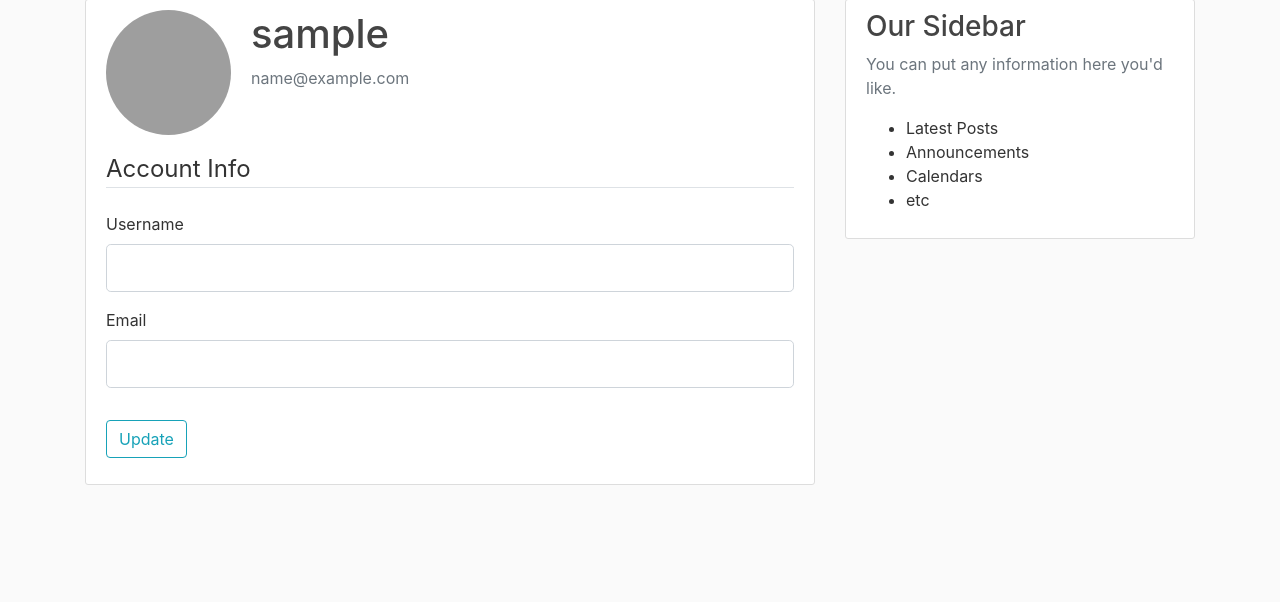
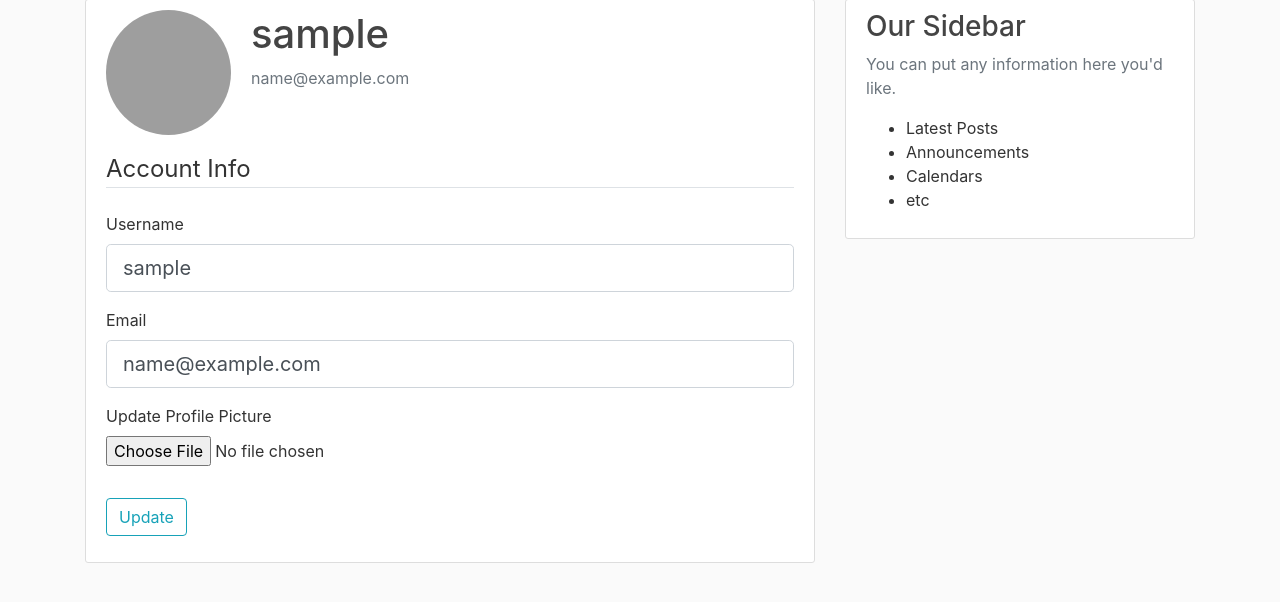
Before and after one commit to NinahMo/ninahs-blog, a Flask app: page /account in a window 1280 px wide. Shown: the part 105-707 px from the top of the page. Run offline with Flask 2, Linux system fonts and the light colour scheme; the visitor is signed in with stand-in values (Sample User, id 1); data comes from the database, SQL or seed files in the repository; some libraries are stand-ins or nearby versions; grey boxes are pictures that could not be loaded.

Commit message:
Add a new route for new posts

```diff
--- a/flaskblog/forms.py
+++ b/flaskblog/forms.py
@@ -1,4 +1,5 @@
 from flask_wtf import FlaskForm
+from flask_wtf.file import FileField,FileAllowed
 from flask_login import current_user
 from wtforms import StringField,PasswordField,SubmitField,BooleanField
 from wtforms.validators import DataRequired,Length,Email,EqualTo,ValidationError
@@ -30,6 +31,7 @@ class LoginForm(FlaskForm):
 class UpdateAccountForm(FlaskForm):
     username = StringField('Username', validators=[DataRequired(), Length(min=2, max=20)])
     email = StringField('Email', validators=[DataRequired(), Email()])
+    picture = FileField('Update Profile Picture', validators=[FileAllowed(['jpg', 'png'])])
     submit = SubmitField('Update')
 
     def validate_username(self, username):
--- a/flaskblog/routes.py
+++ b/flaskblog/routes.py
@@ -1,3 +1,6 @@
+import os
+import secrets
+from PIL import Image
 from flask import render_template,url_for,flash,redirect,request
 from flaskblog import app,db,bcrypt
 from flaskblog.forms import RegistrationForm,LoginForm, UpdateAccountForm
@@ -64,9 +67,49 @@ def logout():
     logout_user()
     return redirect(url_for('home'))
 
-@app.route("/account")
+
+def save_picture(form_picture):
+    random_hex = secrets.token_hex(8)
+    _, f_ext = os.path.splitext(form_picture.filename)
+    picture_fn = random_hex + f_ext
+    picture_path = os.path.join(app.root_path, 'static/profile_pics', picture_fn)
+
+    output_size = (125, 125)
+    i = Image.open(form_picture)
+    i.thumbnail(output_size)
+    i.save(picture_path)
+
+    return picture_fn
+
+
+@app.route("/account", methods=['GET', 'POST'])
 @login_required
 def account():
     form = UpdateAccountForm()
+    if form.validate_on_submit():
+        if form.picture.data:
+            picture_file = save_picture(form.picture.data)
+            current_user.image_file = picture_file
+        current_user.username = form.username.data
+        current_user.email = form.email.data
+        db.session.commit()
+        flash('Your account has been updated!', 'success')
+        return redirect(url_for('account'))
+    elif request.method == 'GET':
+        form.username.data = current_user.username
+        form.email.data = current_user.email
     image_file = url_for('static', filename='images/' + current_user.image_file)
     return render_template('account.html', title='Account', image_file=image_file, form=form)
+
+@app.route("/post/new", methods=['GET', 'POST'])
+@login_required
+def new_post():
+    form = PostForm()
+    if form.validate_on_submit():
+        post = Post(title=form.title.data, content=form.content.data, author=current_user)
+        db.session.add(post)
+        db.session.commit()
+        flash('Your post has been created!', 'success')
+        return redirect(url_for('home'))
+    return render_template('create_post.html', title='New Post',
+                           form=form, legend='New Post')
--- a/flaskblog/templates/account.html
+++ b/flaskblog/templates/account.html
@@ -8,7 +8,7 @@
                 <p class="text-secondary">{{ current_user.email }}</p>
             </div>
         </div>
-            <form method="POST" action="">
+            <form method="POST" action="" enctype="multipart/form-data">
                 {{ form.hidden_tag() }}
                 <fieldset class="form-group">
                     <legend class="border-bottom mb-4">Account Info</legend>
@@ -41,7 +41,14 @@
                     {% endif %}
 
                     </div>
-
+                    <div class="form-group">
+                        {{ form.picture.label() }}
+                        {{ form.picture(class="form-control-file") }}
+                        {% if form.picture.errors %}
+                            {% for error in form.picture.errors %}
+                                <span class="text-danger">{{ error }}</span></br>
+                            {% endfor %}
+                        {% endif %}
                 </fieldset>
                 <div class="form-group">
                     {{ form.submit(class="btn btn-outline-info") }}
```
